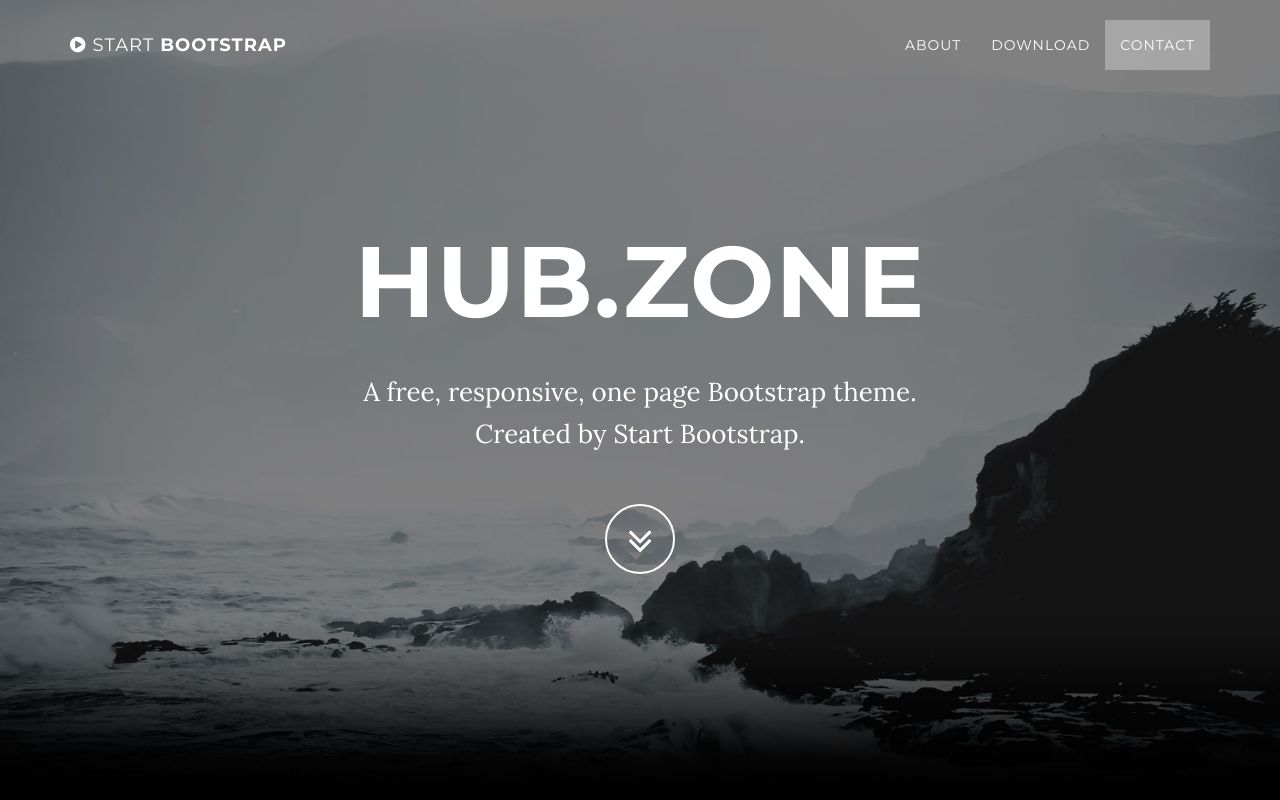
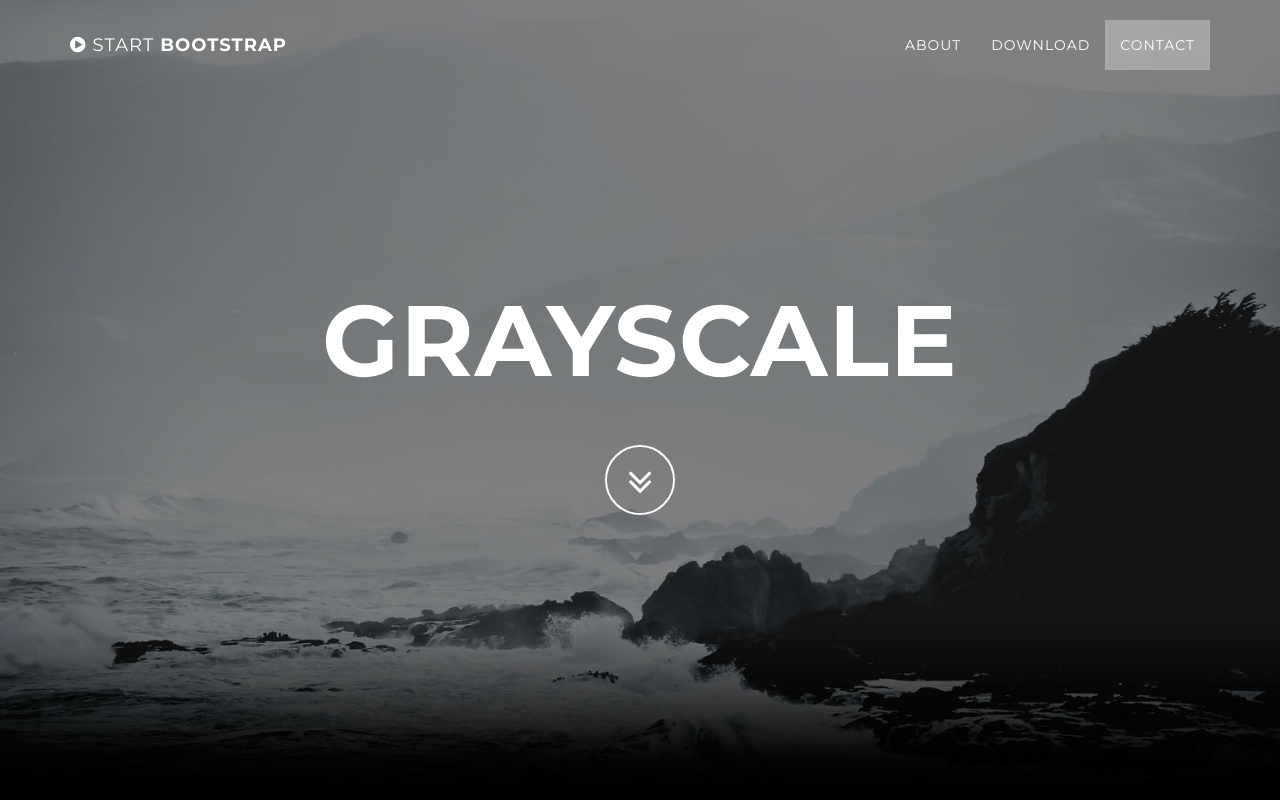
Before and after one commit to mhussain007/docs, a website: page index.html in a window 1280 px wide. Shown: the top 800 px of the page. Drawn offline with nearby package versions, Linux system fonts and the light colour scheme; some packages are replaced by stand-ins of ours.

Commit message:
not any changes

```diff
--- a/index.html
+++ b/index.html
@@ -74,9 +74,8 @@
             <div class="container">
                 <div class="row">
                     <div class="col-md-8 col-md-offset-2">
-                        <h1 class="brand-heading">hub.zone</h1>
-                        <p class="intro-text">A free, responsive, one page Bootstrap theme.
-                            <br>Created by Start Bootstrap.</p>
+                        <h1 class="brand-heading">Grayscale</h1>
+
                         <a href="#about" class="btn btn-circle page-scroll">
                             <i class="fa fa-angle-double-down animated"></i>
                         </a>
```
